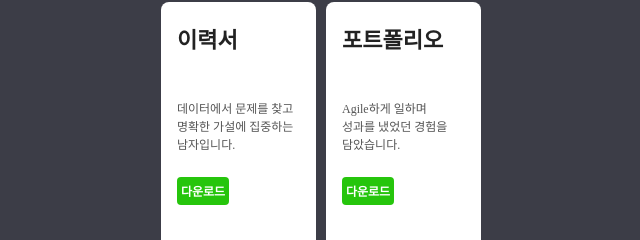
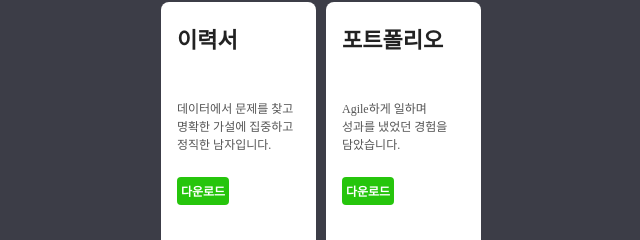
Before and after one commit to lhs1212/open, a plain HTML site: page index.html in a window 1280 px wide. Shown: the part 326-566 px from the top of the page, 319-959 px from the left. Drawn offline with Linux system fonts and the light colour scheme; a web font is replaced by a local one.

Commit message:
Add files via upload

```diff
--- a/index.html
+++ b/index.html
@@ -151,7 +151,7 @@
         <div class="bigs">
             <a target="_blank" href="https://drive.google.com/file/d/1vKXXHboiF39D8OdandIZRlAVe4ggnONb/view">
                 <div class="name">이력서</div>
-                <div class="desc">데이터에서 문제를 찾고<br>명확한 가설에 집중하는<br>남자입니다.</div>
+                <div class="desc">데이터에서 문제를 찾고<br>명확한 가설에 집중하고<br>정직한 남자입니다.</div>
                 <div class="btn">다운로드</div>
             </a>
             <a target="_blank" href="https://drive.google.com/file/d/1vKXXHboiF39D8OdandIZRlAVe4ggnONb/view">
```
